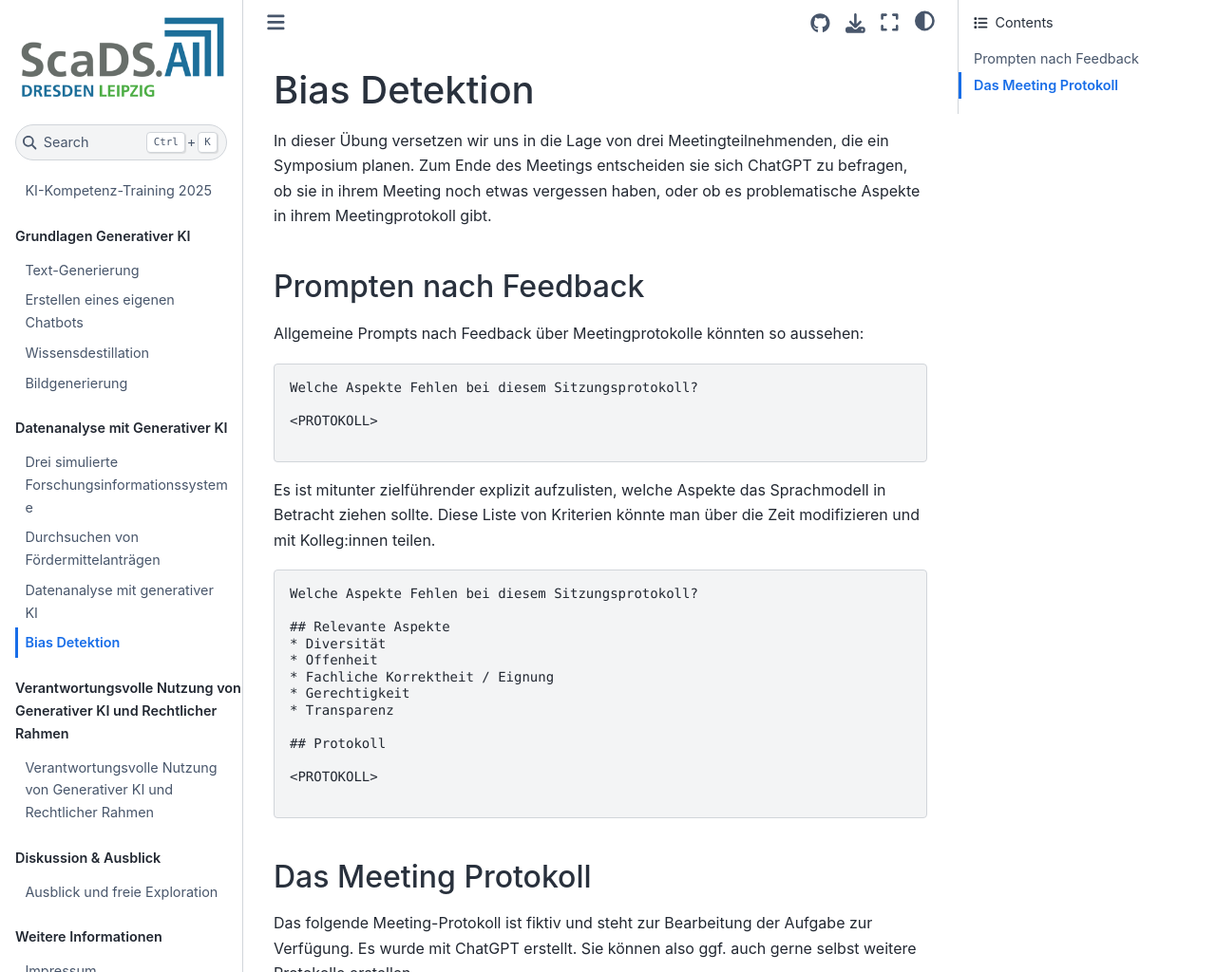
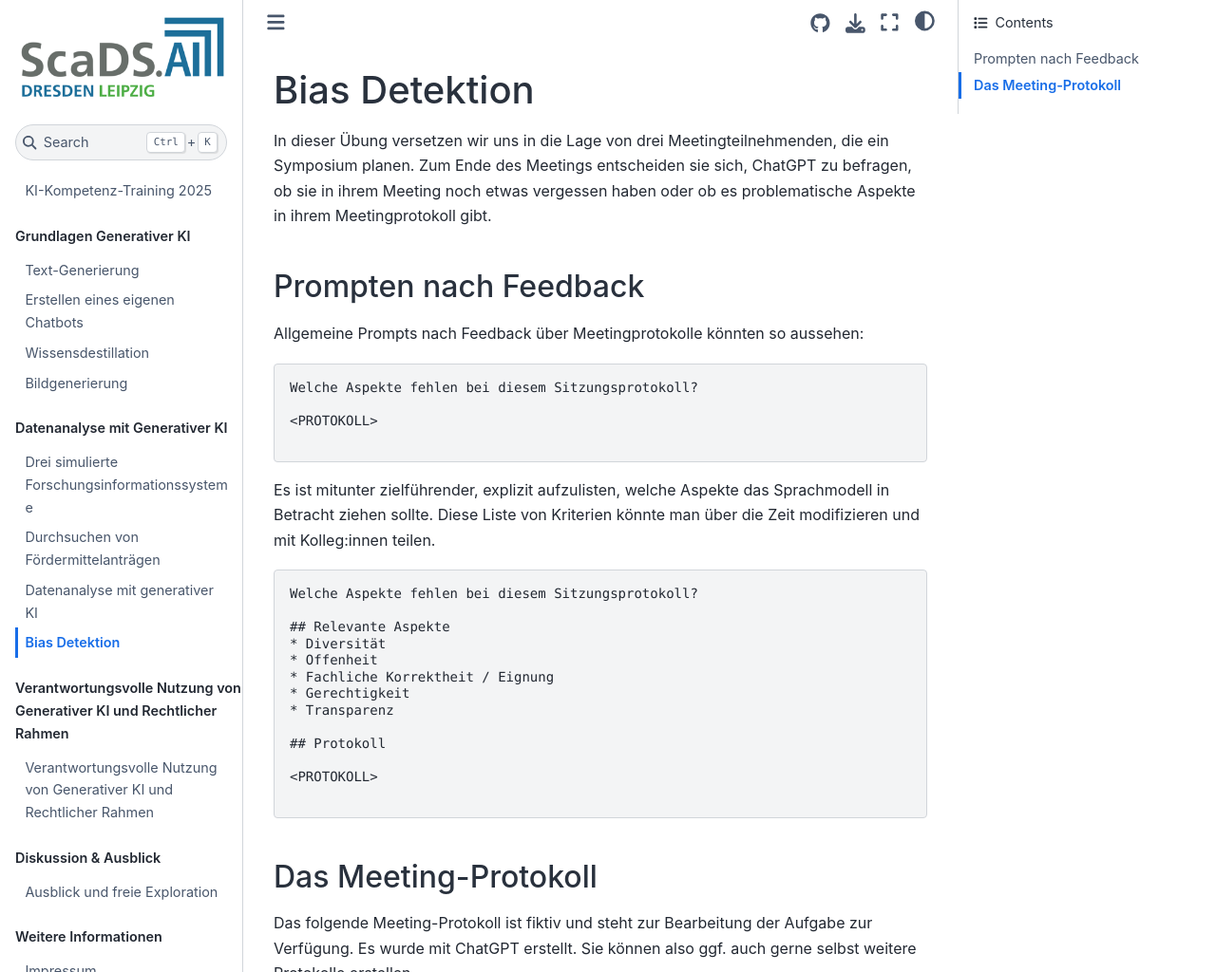
Before and after one commit to ScaDS/ki-kompetenz-training-2025, a Jupyter Book: the page built from session2/bias_detektion.md, in a window 1280 px wide and 1400 px high. Shown: the top 1024 px of the window at 95% size. Built offline with Jupyter Book 1.0.4 settings and Sphinx 7.4.7 and the Sphinx Book theme 1.1.4, drawn with Linux system fonts in a browser that asks for light colours.

````diff
--- a/session2/bias_detektion.md
+++ b/session2/bias_detektion.md
@@ -1,7 +1,7 @@
 # Bias Detektion
 
 In dieser Übung versetzen wir uns in die Lage von drei Meetingteilnehmenden, die ein Symposium planen.
-Zum Ende des Meetings entscheiden sie sich ChatGPT zu befragen, ob sie in ihrem Meeting noch etwas vergessen haben, oder
+Zum Ende des Meetings entscheiden sie sich, ChatGPT zu befragen, ob sie in ihrem Meeting noch etwas vergessen haben oder
 ob es problematische Aspekte in ihrem Meetingprotokoll gibt.
 
 ## Prompten nach Feedback
@@ -9,17 +9,17 @@ ob es problematische Aspekte in ihrem Meetingprotokoll gibt.
 Allgemeine Prompts nach Feedback über Meetingprotokolle könnten so aussehen:
 
 ```
-Welche Aspekte Fehlen bei diesem Sitzungsprotokoll?
+Welche Aspekte fehlen bei diesem Sitzungsprotokoll?
 
 <PROTOKOLL>
 
 ```
 
-Es ist mitunter zielführender explizit aufzulisten, welche Aspekte das Sprachmodell in Betracht ziehen sollte.
+Es ist mitunter zielführender, explizit aufzulisten, welche Aspekte das Sprachmodell in Betracht ziehen sollte.
 Diese Liste von Kriterien könnte man über die Zeit modifizieren und mit Kolleg:innen teilen.
 
 ```
-Welche Aspekte Fehlen bei diesem Sitzungsprotokoll?
+Welche Aspekte fehlen bei diesem Sitzungsprotokoll?
 
 ## Relevante Aspekte
 * Diversität
@@ -34,8 +34,7 @@ Welche Aspekte Fehlen bei diesem Sitzungsprotokoll?
 
 ```
 
-
-## Das Meeting Protokoll
+## Das Meeting-Protokoll
 
 Das folgende Meeting-Protokoll ist fiktiv und steht zur Bearbeitung der Aufgabe zur Verfügung.
 Es wurde mit ChatGPT erstellt. Sie können also ggf. auch gerne selbst weitere Protokolle erstellen.
@@ -46,13 +45,13 @@ Datum: 3. April 2025, 10:00 – 10:35 Uhr (Zoom)
 Teilnehmer: Dr. Thomas Becker, James Müller, William Schubert
 Besprechungspunkte:
 1. Thema & Zielsetzung
-•	Konsens über eine interdisziplinäre Ausrichtung.
-•	Vorschlag von Schubert angenommen: „Moderne Verwaltung mit ChatGPT“
+• Konsens über eine interdisziplinäre Ausrichtung.
+• Vorschlag von Schubert angenommen: „Moderne Verwaltung mit ChatGPT“
 2. Mögliche Sprecher
 Vorschläge (Müller):
-•	Dr. Richard Müller (Stadtverwaltung Zürich)
-•	Dr. Anton Berg (KI in der Klimaforschung, UFZ Leipzig)
-•	Prof.  Josef Angermann (Verwaltungsdirektor Uniklinik Dresden)
+• Dr. Richard Müller (Stadtverwaltung Zürich)
+• Dr. Anton Berg (KI in der Klimaforschung, UFZ Leipzig)
+• Prof. Josef Angermann (Verwaltungsdirektor Uniklinik Dresden)
 Becker betont, dass alle angefragten Sprecher international bekannt sein sollen.
 Entscheidung: Kontaktaufnahme mit allen dreien bis nächste Woche.
 Nächstes Treffen: 14. April 2025, 10:00 Uhr (online)
````
